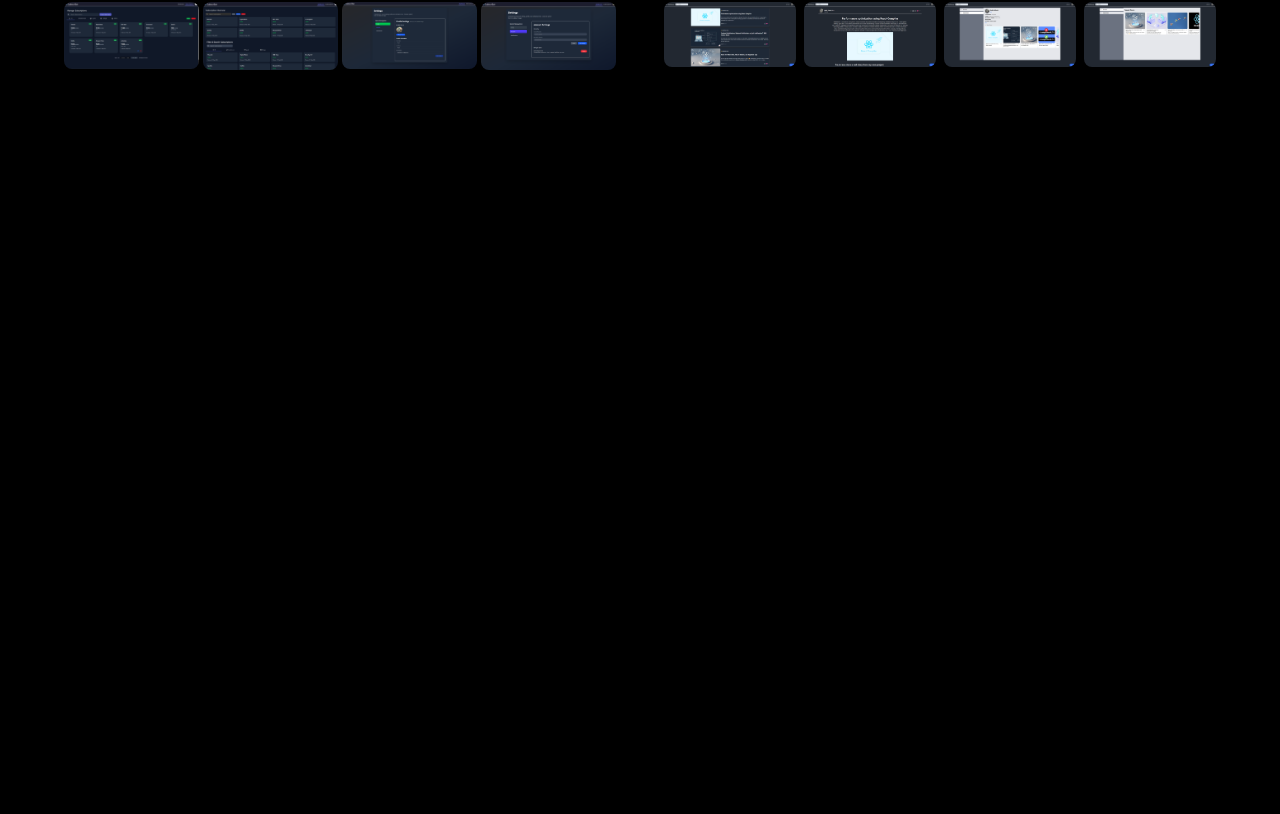
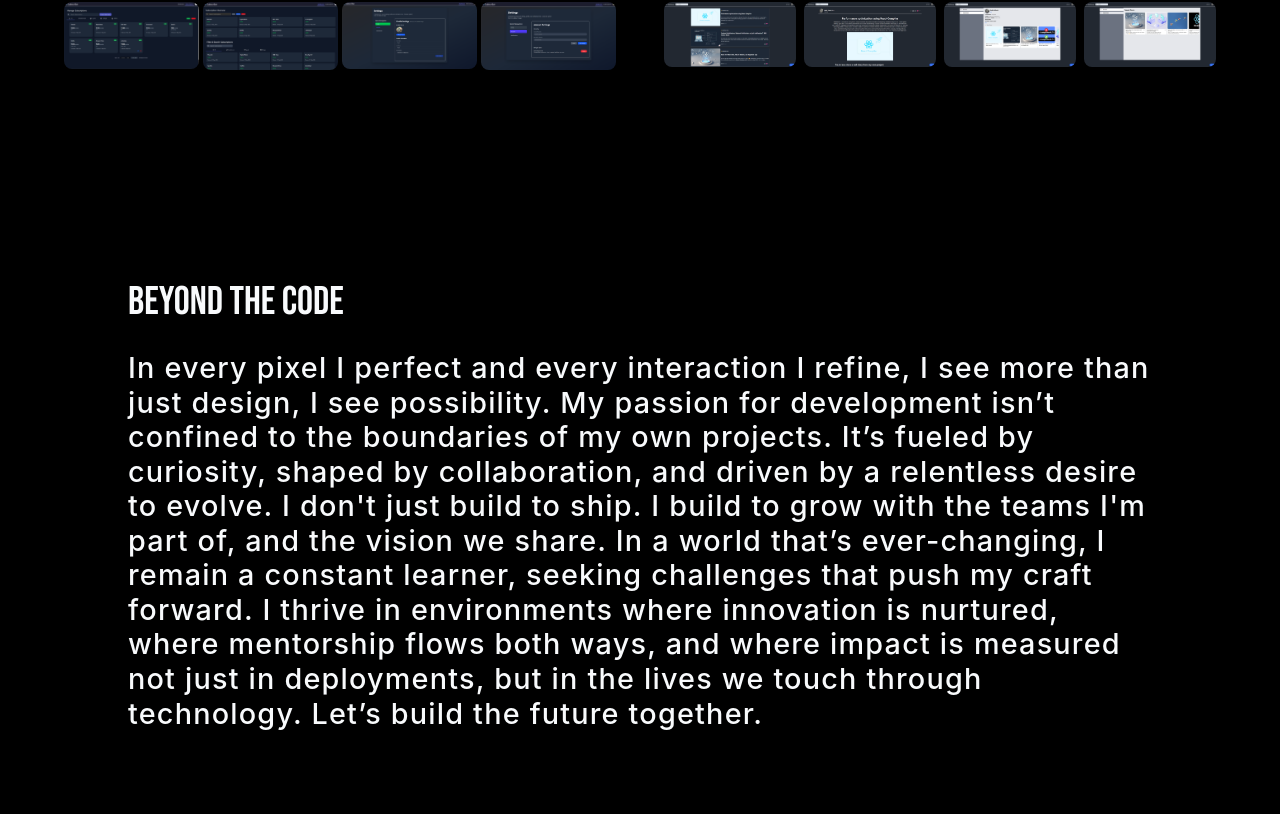
Before and after one commit to yasx50/portfolio, a React (Vite) app: page / in a window 1280 px wide. Shown: the part 2498-3312 px from the top of the page. Before the commit the page ends 2648 px from the top, so only its background shows below. Built offline with nearby package versions, Linux system fonts and the light colour scheme.

Commit message:
Adding tags in index.css import Contac.tsx

```diff
--- a/src/components/Home.tsx
+++ b/src/components/Home.tsx
@@ -1,4 +1,5 @@
 import Galaxy from "../Spline/Galaxy"
+import Contact from "./Contact"
 import Hero from "./Hero"
 import Project from "./projects/Project"
 import Skills from "./skill/Skills"
@@ -10,6 +11,7 @@ const Home = () => {
             <Galaxy />
             <Skills />
             <Project />
+            <Contact />
         </main>
     )
 }
--- a/src/index.css
+++ b/src/index.css
@@ -9,6 +9,7 @@ body {
     user-select: none;
 }
 
-h3 {
+h3,
+h4 {
     font-family: "Bebas Neue", sans-serif !important;
 }
```
